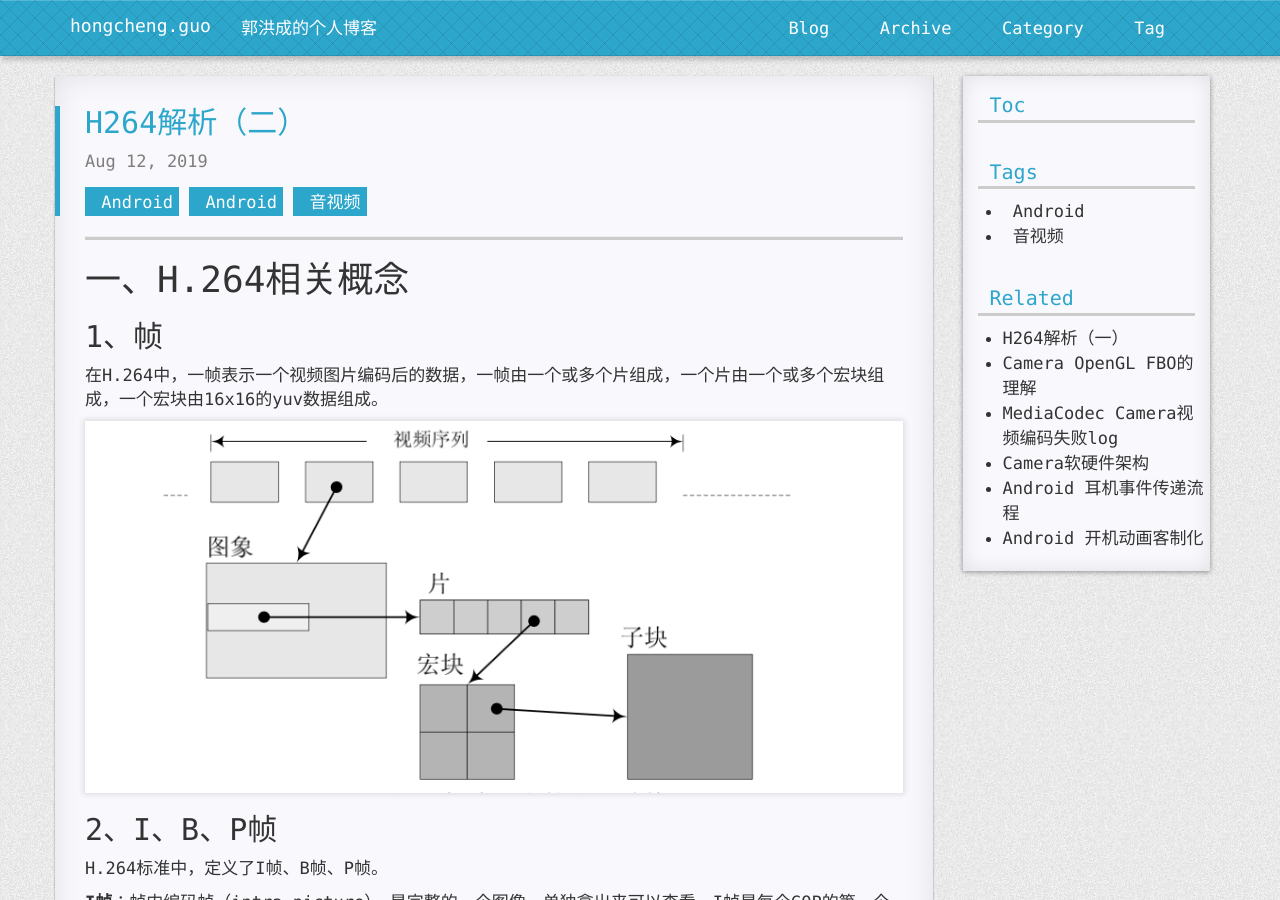
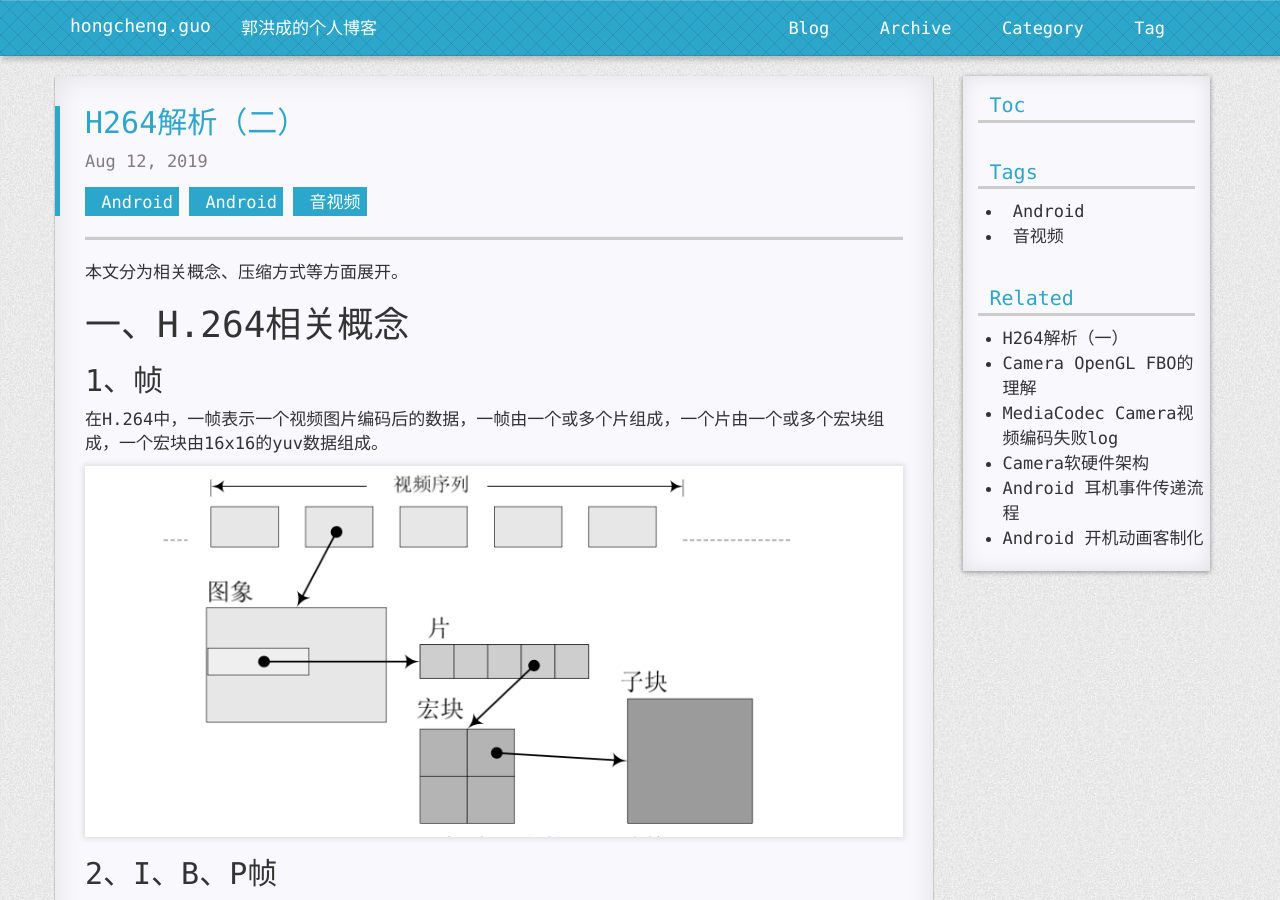
Before and after one commit to FrankdeBoers/blog, a Jekyll site: the page built from _posts/2019-08-12-H.264解析（二）.md, in a window 1280 px wide and 900 px high. Built offline with Jekyll 4.4.1, drawn with Linux system fonts in a browser that asks for light colours; nearby versions of some CDN libraries; a style sheet for code colours, icons or effects is not loaded.

Commit message:
Update and rename 2019-08-12-H264解析（二）.md to 2019-08-12-H.264解析（二）.md

```diff
--- a/_posts/2019-08-12-H264解析（二）.md
+++ b/_posts/2019-08-12-H.264解析（二）.md
@@ -3,6 +3,7 @@ title: H264解析（二）
 tags: Android 音视频
 categories: Android
 ---
+本文分为相关概念、压缩方式等方面展开。
 
 # 一、H.264相关概念
 
```
